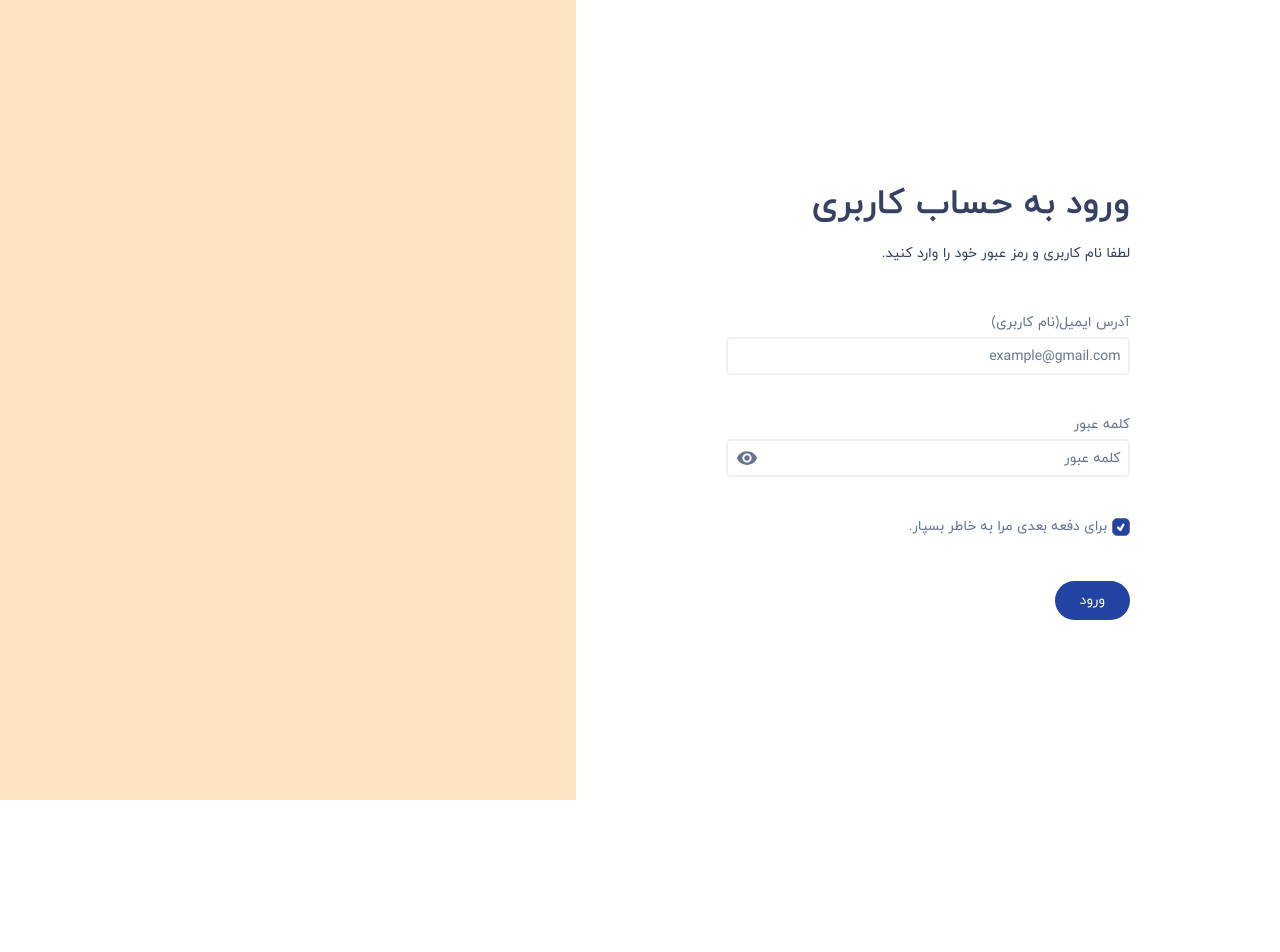
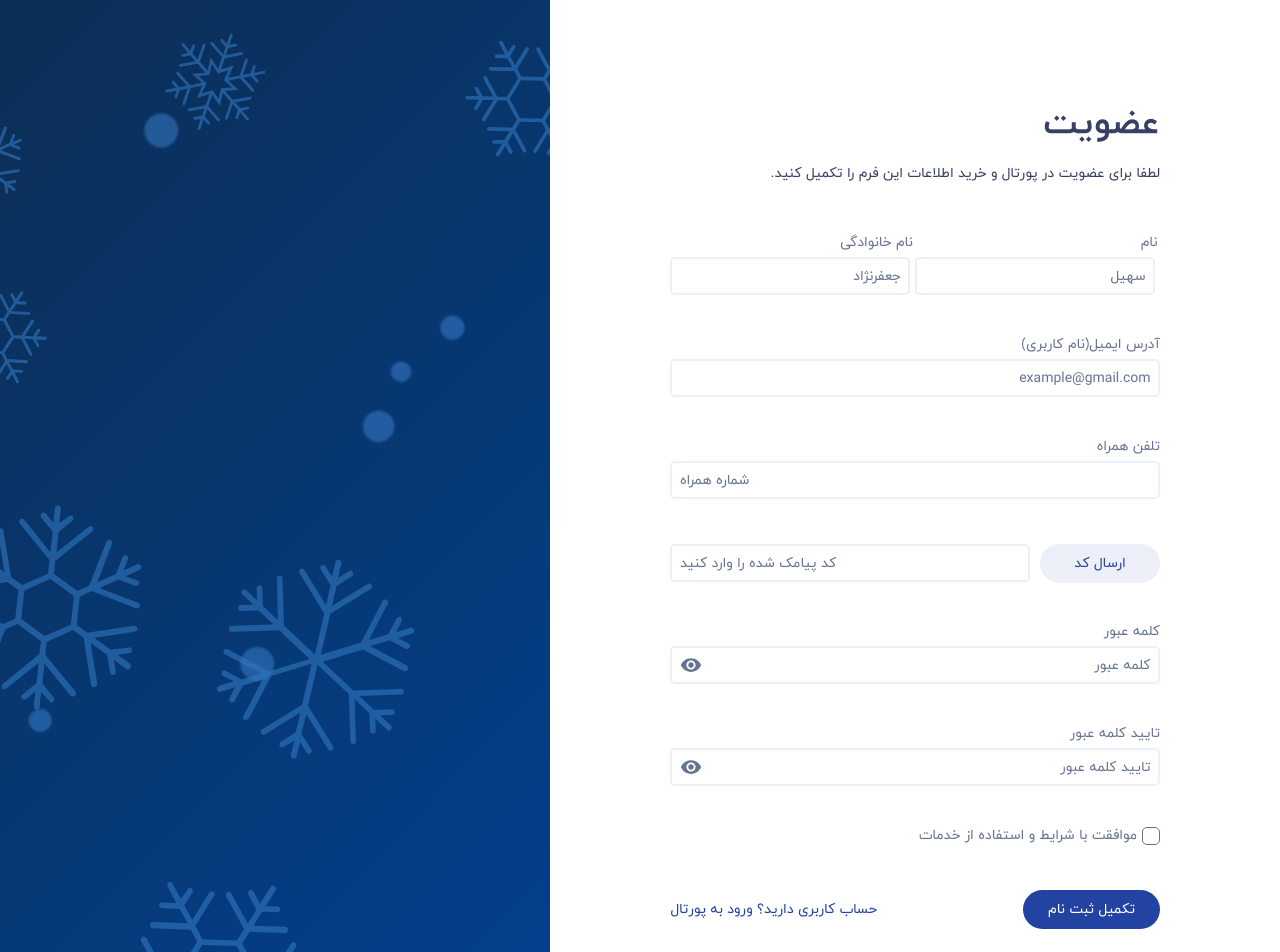
Before and after one commit to Soheiljafarnejad/Form-App, a React (Create React App) app: page /sign-up in a window 1280 px wide. Shown: the top 952 px of the page. Before the commit the page ends 800 px from the top, so only its background shows below. Built offline with nearby package versions, Linux system fonts and the light colour scheme.

Commit message:
add layout

```diff
--- a/package.json
+++ b/package.json
@@ -7,6 +7,7 @@
     "react": "^18.0.0",
     "react-dom": "^18.0.0",
     "react-icons": "^4.3.1",
+    "react-router-dom": "^6.3.0",
     "react-scripts": "5.0.0",
     "web-vitals": "^2.1.4",
     "yup": "^0.32.11"
--- a/src/App.css
+++ b/src/App.css
@@ -1,15 +1,33 @@
-.app {
-  display: flex;
-  width: 100%;
-  min-height: 100vh;
+button {
+  background-color: var(--secondary-color);
+  color: var(--primary-color);
+  border: none;
+  outline: none;
+  padding: 1rem 2.5rem;
+  border-radius: 20px;
+  transition: var(--transition);
 }
 
-.cover {
-  background-color:bisque;
-  width: 45%;
+button:hover {
+  background-color: var(--primary-color);
+  color: white;
+  cursor: pointer;
 }
 
-.pages {
-  background-color: white;
-  width: 55%;
+input {
+  border: 2px solid var(--secondary-color);
+  padding: 0.75rem;
+  border-radius: 5px;
+  transition: var(--transition);
+  outline: none;
+  width: 100%;
 }
+
+input:hover {
+  border: 2px solid var(--primary-color);
+}
+
+a {
+  color: var(--primary-color);
+  text-decoration: none;
+}
--- a/src/App.js
+++ b/src/App.js
@@ -1,16 +1,19 @@
 import Signup from "./Components/SignUp/SignUp";
 import "./App.css";
 import Login from "./Components/Login/Login";
+import { BrowserRouter, Route, Routes } from "react-router-dom";
+import Layout from "./Components/Layout/Layout";
 
 function App() {
   return (
-    <main className="app">
-      <section className="pages">
-        {/* <Signup /> */}
-        <Login />
-      </section>
-      <section className="cover"></section>
-    </main>
+    <BrowserRouter>
+      <Layout>
+        <Routes>
+          <Route path="/" element={<Login />} />
+          <Route path="/sign-up" element={<Signup />} />
+        </Routes>
+      </Layout>
+    </BrowserRouter>
   );
 }
 
--- /dev/null
+++ b/src/Components/Layout/Layout.css
@@ -0,0 +1,19 @@
+.app {
+  display: flex;
+  width: 100%;
+  min-height: 100vh;
+}
+
+.cover {
+  background-image: url("../../assets/img/Snow.svg");
+  background-attachment: fixed;
+  background-repeat: no-repeat;
+  background-position: right bottom;
+  background-size: cover;
+  width: 43%;
+}
+
+.pages {
+  background-color: white;
+  width: 57%;
+}
--- /dev/null
+++ b/src/Components/Layout/Layout.js
@@ -0,0 +1,11 @@
+import "./Layout.css";
+const Layout = ({ children }) => {
+  return (
+    <main className="app">
+      <section className="pages">{children}</section>
+      <section className="cover"></section>
+    </main>
+  );
+};
+
+export default Layout;
--- a/src/Components/Login/Login.js
+++ b/src/Components/Login/Login.js
@@ -3,6 +3,7 @@ import Input from "../../common/Input";
 import TermsBox from "../../common/TermsBox";
 import { useFormik } from "formik";
 import * as yup from "yup";
+import { Link } from "react-router-dom";
 
 const Login = () => {
   const initialValues = {
@@ -39,7 +40,7 @@ const Login = () => {
   return (
     <section className={style.login}>
       <div className={style.title}>
-        <h2>ورود به حساب کاربری</h2>
+        <h2>ورود به پورتال</h2>
         <p>لطفا نام کاربری و رمز عبور خود را وارد کنید.</p>
       </div>
 
@@ -62,6 +63,7 @@ const Login = () => {
             formik={formik}
             props={{ minLength: 3, maxLength: 64, placeholder: "کلمه عبور" }}
           />
+          <Link to="/password-reset">رمزتان را فراموش کرده اید؟</Link>
         </div>
 
         <div className={`${style.formControl} ${style.remember}`}>
@@ -72,9 +74,12 @@ const Login = () => {
           />
         </div>
 
-        <button className={style.submit} type="submit">
-          ورود
-        </button>
+        <div className={style.footer}>
+          <button className={style.submit} type="submit">
+            ورود
+          </button>
+          <Link to="sign-up">حساب کاربری نساخته اید؟ ثبت نام</Link>
+        </div>
       </form>
     </section>
   );
--- a/src/Components/Login/Login.module.css
+++ b/src/Components/Login/Login.module.css
@@ -20,6 +20,18 @@
   margin: 2rem 0;
 }
 
+.formControl a{
+  display: block;
+  text-align: end;
+  font-size: 1.2rem;
+}
+
+.footer{
+  display: flex;
+  align-items: center;
+  justify-content: space-between;
+}
+
 .submit{
     color: white;
     background-color: var(--primary-color);
--- a/src/Components/SignUp/SignUp.js
+++ b/src/Components/SignUp/SignUp.js
@@ -3,6 +3,7 @@ import { useFormik } from "formik";
 import * as yup from "yup";
 import Input from "../../common/Input";
 import TermsBox from "../../common/TermsBox";
+import { Link } from "react-router-dom";
 const Signup = () => {
   const initialValues = {
     email: "",
@@ -70,7 +71,10 @@ const Signup = () => {
       .required("کد تایید را به صورت صحیح وارد کنید."),
     terms: yup
       .boolean()
-      .oneOf([true], "لطفا موافقت با شرایط و استفاده از خدمات را تایید نمایید."),
+      .oneOf(
+        [true],
+        "لطفا موافقت با شرایط و استفاده از خدمات را تایید نمایید."
+      ),
   });
 
   const formik = useFormik({
@@ -168,9 +172,13 @@ const Signup = () => {
           />
         </div>
 
-        <button className={style.submit} type="submit">
-          تکمیل ثبت نام
-        </button>
+        <div className={style.footer}>
+          <button className={style.submit} type="submit">
+            تکمیل ثبت نام
+          </button>
+
+          <Link to="/">حساب کاربری دارید؟ ورود به پورتال</Link>
+        </div>
       </form>
     </section>
   );
--- a/src/Components/SignUp/SignUp.module.css
+++ b/src/Components/SignUp/SignUp.module.css
@@ -50,6 +50,12 @@ form {
   min-width: 120px;
 }
 
+.footer{
+  display: flex;
+  align-items: center;
+  justify-content: space-between;
+}
+
 .submit{
   color: white;
   background-color: var(--primary-color);
--- a/src/index.css
+++ b/src/index.css
@@ -35,32 +35,3 @@ button {
 h2{
   font-size: 3.5rem;
 }
-
-button {
-  background-color: var(--secondary-color);
-  color: var(--primary-color);
-  border: none;
-  outline: none;
-  padding: 1rem 2.5rem;
-  border-radius: 20px;
-  transition: var(--transition);
-}
-
-button:hover {
-  background-color: var(--primary-color);
-  color: white;
-  cursor: pointer;
-}
-
-input {
-  border: 2px solid var(--secondary-color);
-  padding: 0.75rem;
-  border-radius: 5px;
-  transition: var(--transition);
-  outline: none;
-  width: 100%;
-}
-
-input:hover {
-  border: 2px solid var(--primary-color);
-}
```
Also changed, not shown: src/assets/img/Snow.svg (added), 1 other file (tests, documents, lock files or other folders).
